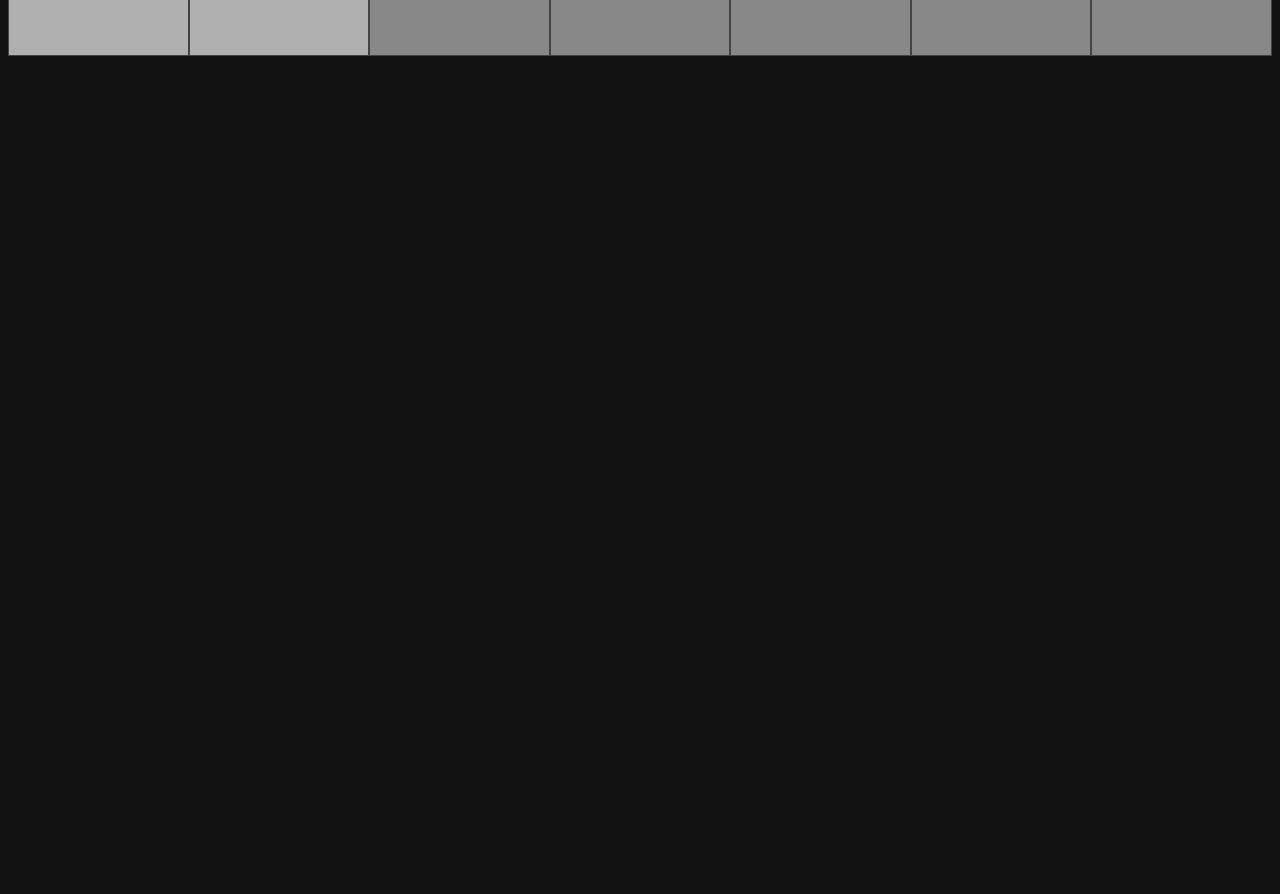
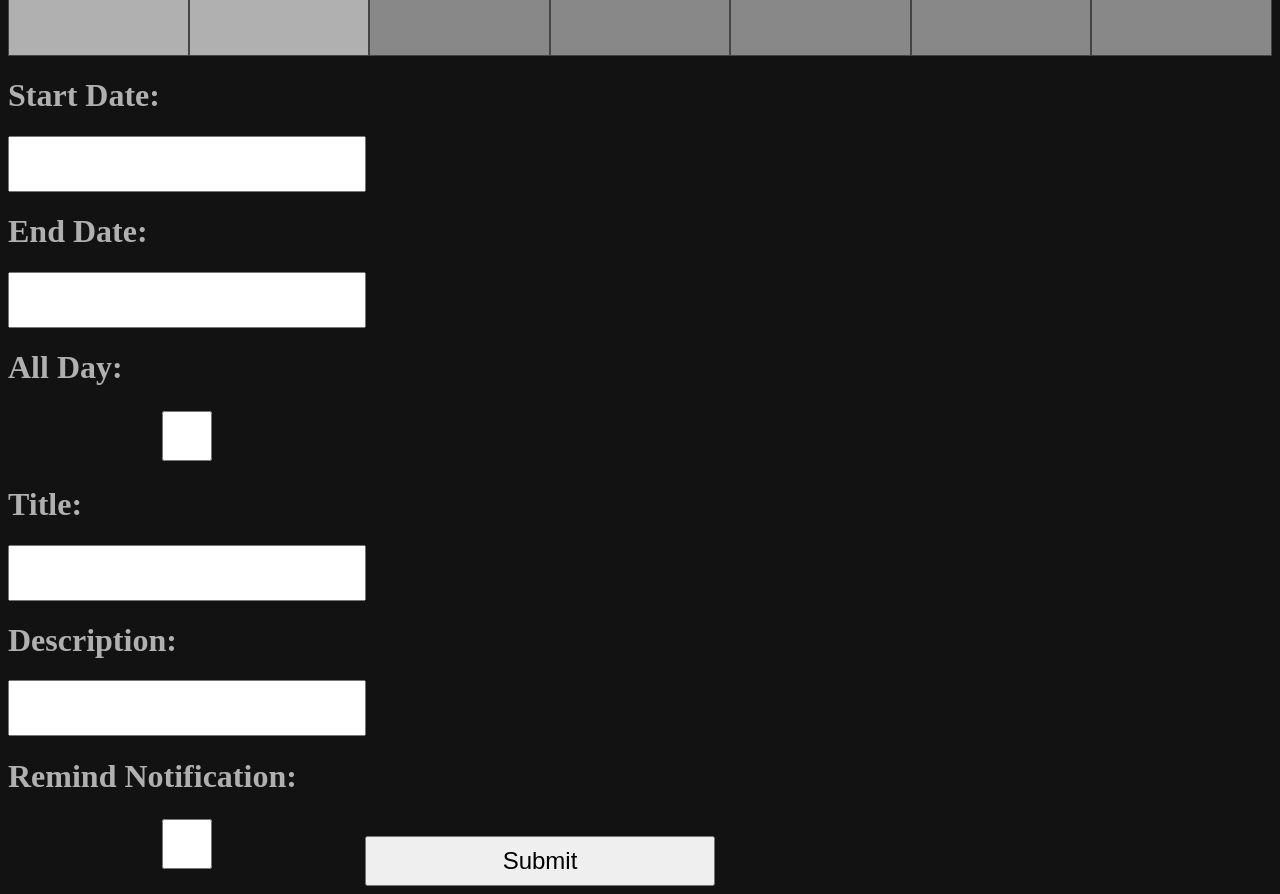
Before and after one commit to halomon3000/Website, a React (Vite) app in the folder reactproject1/: page /Schedule in a window 1280 px wide. Shown: the part 1240-2134 px from the top of the page. Before the commit the page ends 1304 px from the top, so only its background shows below. Built offline with nearby package versions, Linux system fonts and the light colour scheme.

Commit message:
Code writes to DynamoDB database when event is submitted

```diff
--- a/reactproject1/src/Pages/ScheduleSite.css
+++ b/reactproject1/src/Pages/ScheduleSite.css
@@ -42,3 +42,15 @@
     justify-content: center; /* Centers horizontally */
     align-items: center;
 }
+
+input {
+  width: 350px;
+  height: 50px;
+  font-size: 24px;
+}
+
+button {
+  width: 350px;
+  height: 50px;
+  font-size: 24px;
+}
--- a/reactproject1/src/Pages/ScheduleSite.jsx
+++ b/reactproject1/src/Pages/ScheduleSite.jsx
@@ -6,8 +6,6 @@ import nextMonthButton from '../assets/arrow-right-circle.svg'
 import nextMonthButtonOnClick from '../assets/arrow-right-circle-fill.svg'
 import prevMonthButton from '../assets/arrow-left-circle.svg'
 import prevMonthButtonOnClick from '../assets/arrow-left-circle-fill.svg'
-
-
 
 export function ScheduleSite() {
     const [currentDate, setCurrentDate] = useState(new Date());
@@ -39,20 +37,17 @@ export function ScheduleSite() {
 
     const [isDayModalOpen, setDayIsModalOpen] = useState(false);
 
-
-
-
     /*These 4 for loops layout the calendar boxes */
     for(let j = 0; j < 7; j++) {
         divDaysOfWeek.push(
-            <div className="days-of-week">
+            <div key={"DayOfWeek-" + j} className="days-of-week">
                 <h4>{DaysArray[j]}</h4>
             </div>
         )
     }
     for(let k = firstDay.getDay(); k > 0;k--){/*Adds the last days of the previous month */
         divDates.push(
-        <div className="date-space">
+        <div key={"PrevMonth-" + k} className="date-space">
             <h3>{lastDayPrevMonth.getDate() - k+1}</h3>
         </div>
         );
@@ -66,11 +61,54 @@ export function ScheduleSite() {
     }
     for(let p = 1; p < 7-lastDay.getDay();p++){/*Adds the first days of the next month */
         divDates.push(
-        <div className="date-space">
+        <div key={"NextMonth-" + p} className="date-space">
             <h3>{p}</h3>
         </div>
         );
     }
+
+    const [startDate, setStartDate] = useState('');
+    const [endDate, setEndDate] = useState('');
+    const [isAllDay, setAllDay] = useState(false);
+    const [eventTitle, setEventTitle] = useState('');
+    const [eventDescription, setEventDescription] = useState('');
+    const [notificationReminder, setnotificationReminder] = useState(true);
+
+    const submitEvent = async () => {
+        // Construct the payload matching what your Lambda expects
+        const eventData = {
+            startDate,
+            endDate,
+            isAllDay,
+            eventTitle,
+            eventDescription,
+            notificationReminder
+        };
+
+        try {
+            // Replace with your actual API Gateway Invoke URL and route
+            const response = await fetch("https://49p5qeil63.execute-api.us-east-1.amazonaws.com/events", {
+                method: "POST",
+                headers: {
+                    "Content-Type": "application/json",
+                },
+                body: JSON.stringify(eventData),
+            });
+
+            if (!response.ok) {
+                throw new Error(`HTTP error! status: ${response.status}`);
+            }
+
+            const result = await response.json();
+            console.log("Success:", result);
+            alert("Event saved successfully!");
+
+        } catch (error) {
+            console.error("Failed to save event:", error);
+            alert("Error saving event. Check console for details.");
+        }
+    };
+
     return (
         <>
             <div className='schedule-header'>
@@ -84,6 +122,21 @@ export function ScheduleSite() {
             <div className='schedule-grid'>
                 {divDates}
             </div>
+            <div>
+                <h1>Start Date:</h1>
+                <input type="text" value={startDate} onChange={(e) => setStartDate(e.target.value)}/>
+                <h1>End Date:</h1>
+                <input type="text" value={endDate} onChange={(e) => setEndDate(e.target.value)}/>
+                <h1>All Day:</h1>
+                <input type="checkbox" value={isAllDay} onChange={(e) => setAllDay(e.target.value)}/>
+                <h1>Title:</h1>
+                <input type="text" value={eventTitle} onChange={(e) => setEventTitle(e.target.value)}/>
+                <h1>Description:</h1>
+                <input type="text" value={eventDescription} onChange={(e) => setEventDescription(e.target.value)}/>
+                <h1>Remind Notification:</h1>
+                <input type="checkbox" value={notificationReminder} onChange={(e) => setnotificationReminder(e.target.value)}/>
+                <button type="button" onClick={submitEvent}>Submit</button>
+            </div>
         </>
     )
 }
```
Also changed, not shown: reactproject1/src/BlogPosts/2026-09-08.txt (added).
